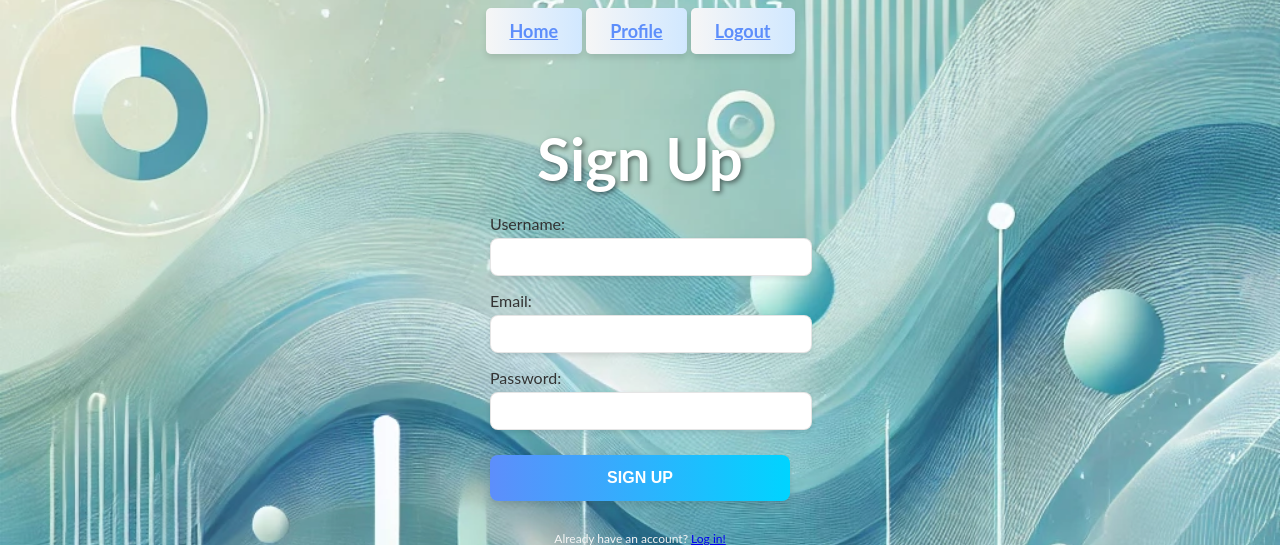
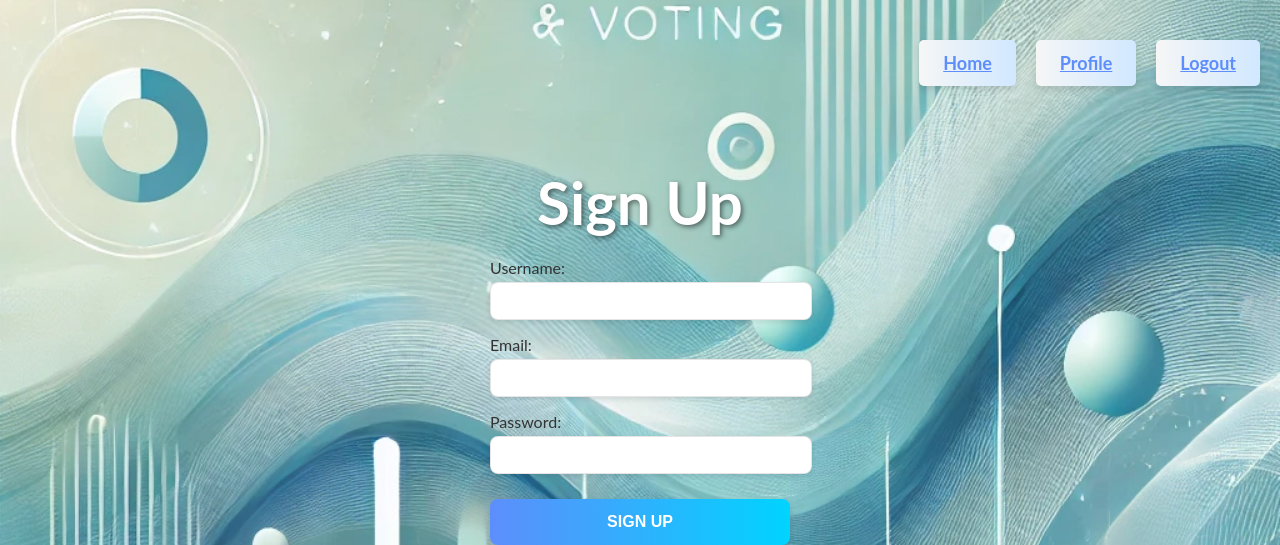
Before and after one commit to JoshuaYouden/JS-Sem-3-Final, a Node server app: template views/signup.ejs in a window 1280 px wide. Shown: the top 545 px of the page. Run offline with Node 20, Linux system fonts and the light colour scheme; the template is opened without the code that fills it, so the values that code supplies are empty; some libraries are stand-ins or nearby versions.

Commit message:
Adjusted CSS for header buttons and finished rest of app.get and app.post routes

```diff
--- a/index.js
+++ b/index.js
@@ -107,7 +107,15 @@ app.get("/dashboard", async (request, response) => {
   return response.render("index/authenticatedIndex", { polls });
 });
 
-app.get("/profile", async (request, response) => {});
+app.get("/profile", async (request, response) => {
+  if (!request.session.user?.id) {
+    return response.redirect("/");
+  }
+  const user = await User.findById(request.session.user.id);
+  const pollsVoted = (await user.pollsVoted) || 0;
+
+  return response.render("profile", { name: user.username, pollsVoted });
+});
 
 app.get("/createPoll", async (request, response) => {
   if (!request.session.user?.id) {
@@ -125,8 +133,16 @@ app.post("/createPoll", async (request, response) => {
     votes: 0,
   }));
 
-  const pollCreationError = onCreateNewPoll(question, formattedOptions);
+  const pollCreationError = onCreateNewPoll(
+    question,
+    formattedOptions,
+    request.session.user.id
+  );
   //TODO: If an error occurs, what should we do?
+  if (pollCreationError) {
+    return response.render("createPoll", { errorMessage: pollCreationError });
+  }
+  response.redirect("/dashboard");
 });
 
 mongoose
--- a/public/styles.css
+++ b/public/styles.css
@@ -83,6 +83,21 @@ body {
   font-weight: bold;
 }
 
+.main-content .button-container {
+  display: flex;
+  flex-direction: row;
+  gap: 20px;
+  margin-top: 20px;
+}
+
+.main-content .button-container-right {
+  display: flex;
+  flex-direction: row;
+  gap: 20px;
+  margin-top: 20px;
+  margin-left: auto;
+}
+
 .main-content button:hover {
   background: linear-gradient(90deg, #4c7ce6, #00bde0);
   transform: translateY(-2px);
--- a/views/partials/header.ejs
+++ b/views/partials/header.ejs
@@ -8,7 +8,7 @@
   </head>
   <body>
     <main class="main-content">
-      <div class="button-container">
+      <div class="button-container-right">
         <a href="/dashboard" class="action-button">Home</a>
         <a href="/profile" class="action-button">Profile</a>
         <a href="/logout" class="action-button">Logout</a>
```
